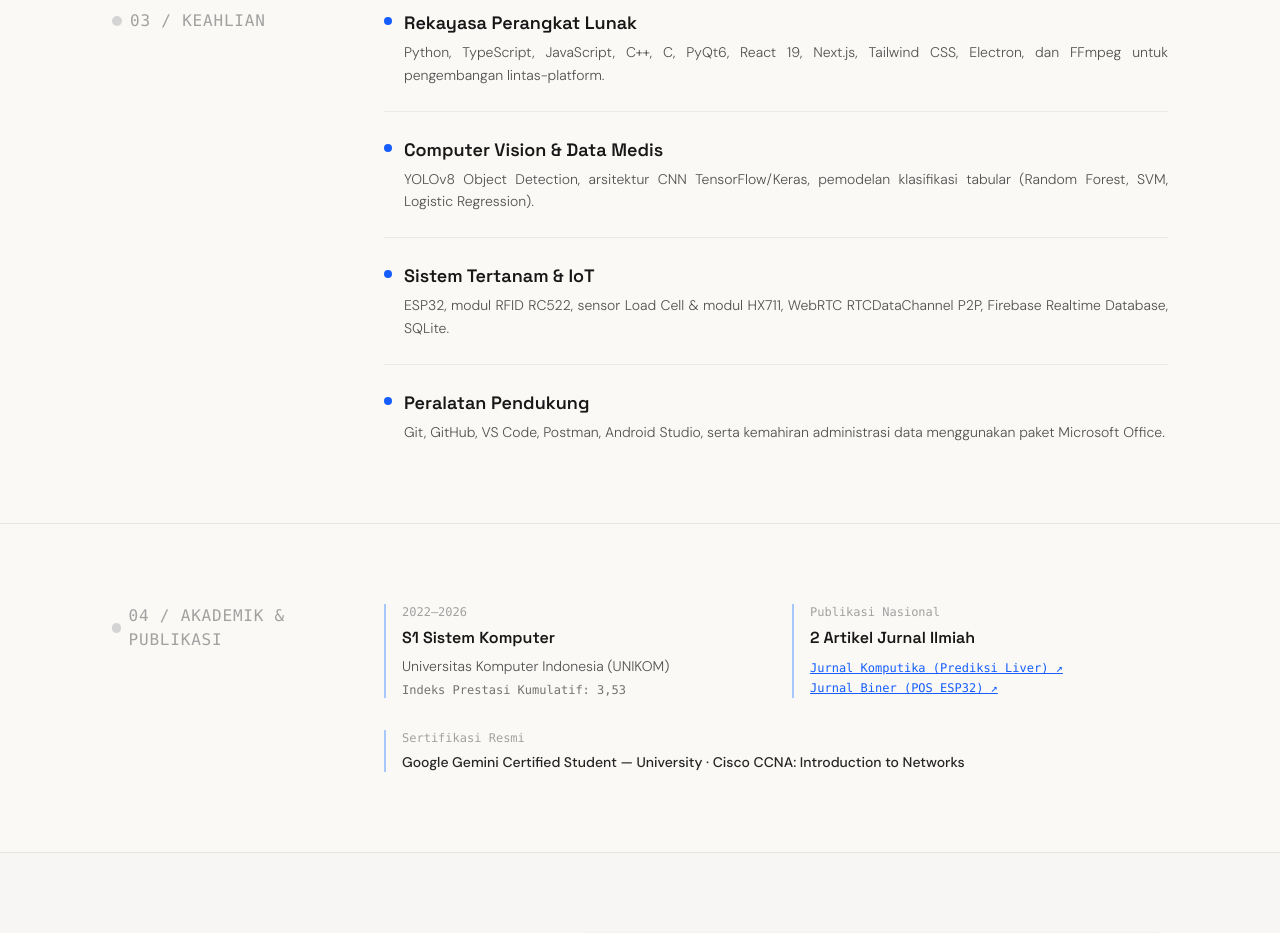
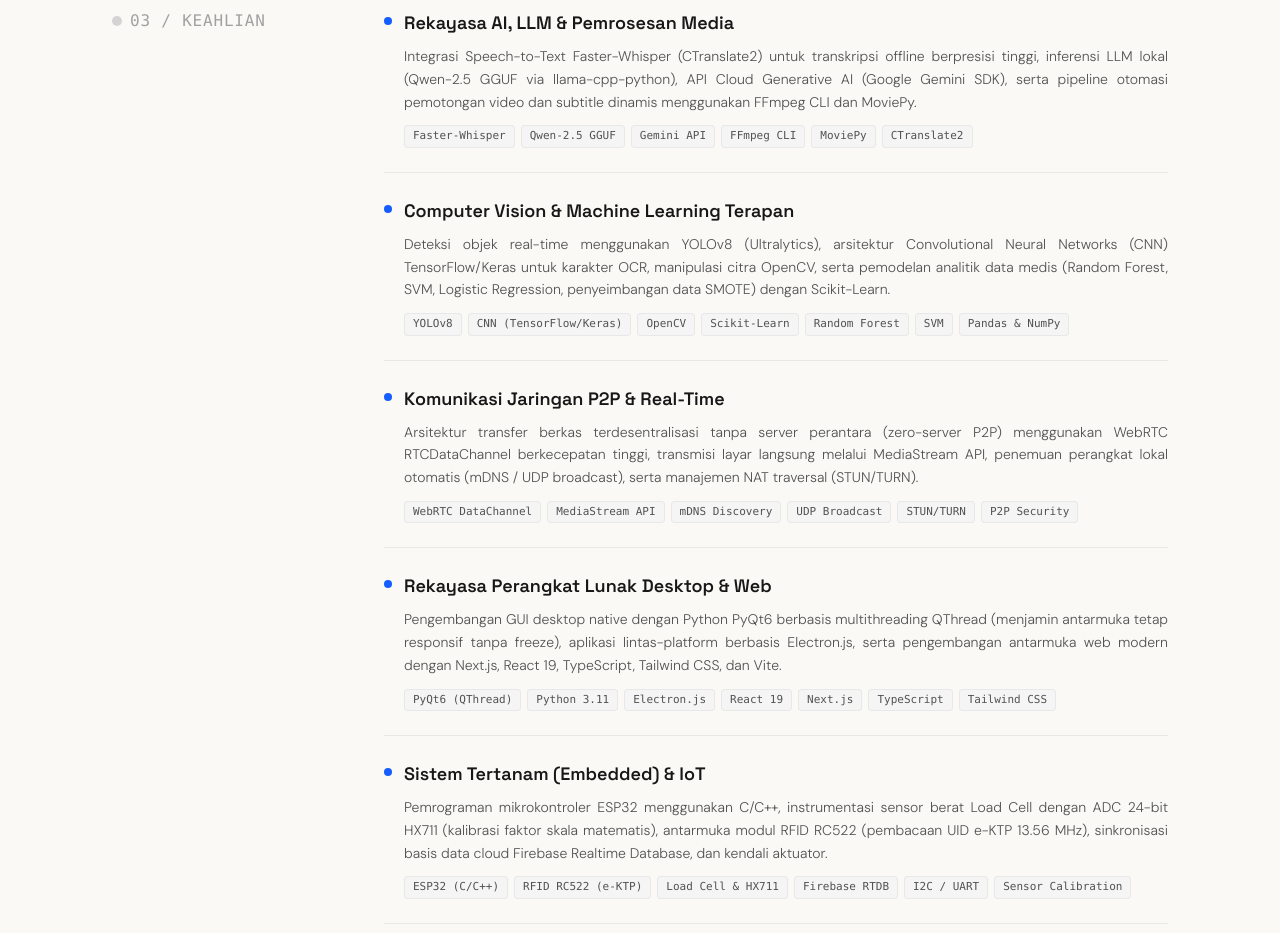
Before and after one commit to EdvanVPRoject/portofolio, a Next.js app: page / in a window 1280 px wide. Shown: the part 3760-4693 px from the top of the page. Built offline with nearby package versions, Linux system fonts and the light colour scheme.

Commit message:
feat: align skills section with all developed projects and add tech badge pills

```diff
--- a/src/app/page.tsx
+++ b/src/app/page.tsx
@@ -640,13 +640,20 @@ export default function PortfolioPage() {
                 <div className="pb-6">
                   <div className="flex items-start gap-3">
                     <span className="w-2 h-2 rounded-full bg-blue-600 dark:bg-blue-400 mt-2 shrink-0"></span>
-                    <div className="space-y-1 flex-1">
+                    <div className="space-y-2 flex-1">
                       <h3 className="font-heading font-semibold text-base sm:text-lg text-neutral-900 dark:text-white">
-                        Rekayasa Perangkat Lunak
+                        Rekayasa AI, LLM & Pemrosesan Media
                       </h3>
                       <p className="text-sm text-neutral-600 dark:text-neutral-400 font-light leading-relaxed text-justify">
-                        Python, TypeScript, JavaScript, C++, C, PyQt6, React 19, Next.js, Tailwind CSS, Electron, dan FFmpeg untuk pengembangan lintas-platform.
+                        Integrasi Speech-to-Text Faster-Whisper (CTranslate2) untuk transkripsi offline berpresisi tinggi, inferensi LLM lokal (Qwen-2.5 GGUF via llama-cpp-python), API Cloud Generative AI (Google Gemini SDK), serta pipeline otomasi pemotongan video dan subtitle dinamis menggunakan FFmpeg CLI dan MoviePy.
                       </p>
+                      <div className="flex flex-wrap gap-1.5 pt-1">
+                        {['Faster-Whisper', 'Qwen-2.5 GGUF', 'Gemini API', 'FFmpeg CLI', 'MoviePy', 'CTranslate2'].map((tag) => (
+                          <span key={tag} className="px-2 py-0.5 rounded text-[11px] font-mono bg-neutral-100 dark:bg-neutral-800/80 text-neutral-600 dark:text-neutral-300 border border-neutral-200/80 dark:border-neutral-700/60">
+                            {tag}
+                          </span>
+                        ))}
+                      </div>
                     </div>
                   </div>
                 </div>
@@ -654,13 +661,20 @@ export default function PortfolioPage() {
                 <div className="py-6">
                   <div className="flex items-start gap-3">
                     <span className="w-2 h-2 rounded-full bg-blue-600 dark:bg-blue-400 mt-2 shrink-0"></span>
-                    <div className="space-y-1 flex-1">
+                    <div className="space-y-2 flex-1">
                       <h3 className="font-heading font-semibold text-base sm:text-lg text-neutral-900 dark:text-white">
-                        Computer Vision & Data Medis
+                        Computer Vision & Machine Learning Terapan
                       </h3>
                       <p className="text-sm text-neutral-600 dark:text-neutral-400 font-light leading-relaxed text-justify">
-                        YOLOv8 Object Detection, arsitektur CNN TensorFlow/Keras, pemodelan klasifikasi tabular (Random Forest, SVM, Logistic Regression).
+                        Deteksi objek real-time menggunakan YOLOv8 (Ultralytics), arsitektur Convolutional Neural Networks (CNN) TensorFlow/Keras untuk karakter OCR, manipulasi citra OpenCV, serta pemodelan analitik data medis (Random Forest, SVM, Logistic Regression, penyeimbangan data SMOTE) dengan Scikit-Learn.
                       </p>
+                      <div className="flex flex-wrap gap-1.5 pt-1">
+                        {['YOLOv8', 'CNN (TensorFlow/Keras)', 'OpenCV', 'Scikit-Learn', 'Random Forest', 'SVM', 'Pandas & NumPy'].map((tag) => (
+                          <span key={tag} className="px-2 py-0.5 rounded text-[11px] font-mono bg-neutral-100 dark:bg-neutral-800/80 text-neutral-600 dark:text-neutral-300 border border-neutral-200/80 dark:border-neutral-700/60">
+                            {tag}
+                          </span>
+                        ))}
+                      </div>
                     </div>
                   </div>
                 </div>
@@ -668,13 +682,62 @@ export default function PortfolioPage() {
                 <div className="py-6">
                   <div className="flex items-start gap-3">
                     <span className="w-2 h-2 rounded-full bg-blue-600 dark:bg-blue-400 mt-2 shrink-0"></span>
-                    <div className="space-y-1 flex-1">
+                    <div className="space-y-2 flex-1">
                       <h3 className="font-heading font-semibold text-base sm:text-lg text-neutral-900 dark:text-white">
-                        Sistem Tertanam & IoT
+                        Komunikasi Jaringan P2P & Real-Time
                       </h3>
                       <p className="text-sm text-neutral-600 dark:text-neutral-400 font-light leading-relaxed text-justify">
-                        ESP32, modul RFID RC522, sensor Load Cell & modul HX711, WebRTC RTCDataChannel P2P, Firebase Realtime Database, SQLite.
+                        Arsitektur transfer berkas terdesentralisasi tanpa server perantara (zero-server P2P) menggunakan WebRTC RTCDataChannel berkecepatan tinggi, transmisi layar langsung melalui MediaStream API, penemuan perangkat lokal otomatis (mDNS / UDP broadcast), serta manajemen NAT traversal (STUN/TURN).
                       </p>
+                      <div className="flex flex-wrap gap-1.5 pt-1">
+                        {['WebRTC DataChannel', 'MediaStream API', 'mDNS Discovery', 'UDP Broadcast', 'STUN/TURN', 'P2P Security'].map((tag) => (
+                          <span key={tag} className="px-2 py-0.5 rounded text-[11px] font-mono bg-neutral-100 dark:bg-neutral-800/80 text-neutral-600 dark:text-neutral-300 border border-neutral-200/80 dark:border-neutral-700/60">
+                            {tag}
+                          </span>
+                        ))}
+                      </div>
+                    </div>
+                  </div>
+                </div>
+
+                <div className="py-6">
+                  <div className="flex items-start gap-3">
+                    <span className="w-2 h-2 rounded-full bg-blue-600 dark:bg-blue-400 mt-2 shrink-0"></span>
+                    <div className="space-y-2 flex-1">
+                      <h3 className="font-heading font-semibold text-base sm:text-lg text-neutral-900 dark:text-white">
+                        Rekayasa Perangkat Lunak Desktop & Web
+                      </h3>
+                      <p className="text-sm text-neutral-600 dark:text-neutral-400 font-light leading-relaxed text-justify">
+                        Pengembangan GUI desktop native dengan Python PyQt6 berbasis multithreading QThread (menjamin antarmuka tetap responsif tanpa freeze), aplikasi lintas-platform berbasis Electron.js, serta pengembangan antarmuka web modern dengan Next.js, React 19, TypeScript, Tailwind CSS, dan Vite.
+                      </p>
+                      <div className="flex flex-wrap gap-1.5 pt-1">
+                        {['PyQt6 (QThread)', 'Python 3.11', 'Electron.js', 'React 19', 'Next.js', 'TypeScript', 'Tailwind CSS'].map((tag) => (
+                          <span key={tag} className="px-2 py-0.5 rounded text-[11px] font-mono bg-neutral-100 dark:bg-neutral-800/80 text-neutral-600 dark:text-neutral-300 border border-neutral-200/80 dark:border-neutral-700/60">
+                            {tag}
+                          </span>
+                        ))}
+                      </div>
+                    </div>
+                  </div>
+                </div>
+
+                <div className="py-6">
+                  <div className="flex items-start gap-3">
+                    <span className="w-2 h-2 rounded-full bg-blue-600 dark:bg-blue-400 mt-2 shrink-0"></span>
+                    <div className="space-y-2 flex-1">
+                      <h3 className="font-heading font-semibold text-base sm:text-lg text-neutral-900 dark:text-white">
+                        Sistem Tertanam (Embedded) & IoT
+                      </h3>
+                      <p className="text-sm text-neutral-600 dark:text-neutral-400 font-light leading-relaxed text-justify">
+                        Pemrograman mikrokontroler ESP32 menggunakan C/C++, instrumentasi sensor berat Load Cell dengan ADC 24-bit HX711 (kalibrasi faktor skala matematis), antarmuka modul RFID RC522 (pembacaan UID e-KTP 13.56 MHz), sinkronisasi basis data cloud Firebase Realtime Database, dan kendali aktuator.
+                      </p>
+                      <div className="flex flex-wrap gap-1.5 pt-1">
+                        {['ESP32 (C/C++)', 'RFID RC522 (e-KTP)', 'Load Cell & HX711', 'Firebase RTDB', 'I2C / UART', 'Sensor Calibration'].map((tag) => (
+                          <span key={tag} className="px-2 py-0.5 rounded text-[11px] font-mono bg-neutral-100 dark:bg-neutral-800/80 text-neutral-600 dark:text-neutral-300 border border-neutral-200/80 dark:border-neutral-700/60">
+                            {tag}
+                          </span>
+                        ))}
+                      </div>
                     </div>
                   </div>
                 </div>
@@ -682,13 +745,20 @@ export default function PortfolioPage() {
                 <div className="pt-6">
                   <div className="flex items-start gap-3">
                     <span className="w-2 h-2 rounded-full bg-blue-600 dark:bg-blue-400 mt-2 shrink-0"></span>
-                    <div className="space-y-1 flex-1">
+                    <div className="space-y-2 flex-1">
                       <h3 className="font-heading font-semibold text-base sm:text-lg text-neutral-900 dark:text-white">
-                        Peralatan Pendukung
+                        Peralatan & Alur Kerja Pengembangan
                       </h3>
                       <p className="text-sm text-neutral-600 dark:text-neutral-400 font-light leading-relaxed text-justify">
-                        Git, GitHub, VS Code, Postman, Android Studio, serta kemahiran administrasi data menggunakan paket Microsoft Office.
+                        Kontrol versi Git, GitHub (Releases & CI/CD workflow), VS Code, Android Studio, Postman untuk pengujian API, Vercel deployment, manajemen basis data SQLite/MySQL, dan penyusunan dokumentasi teknis berstandar jurnal ilmiah nasional.
                       </p>
+                      <div className="flex flex-wrap gap-1.5 pt-1">
+                        {['Git & GitHub', 'VS Code', 'Postman', 'Vercel CI/CD', 'SQLite', 'Publikasi Ilmiah'].map((tag) => (
+                          <span key={tag} className="px-2 py-0.5 rounded text-[11px] font-mono bg-neutral-100 dark:bg-neutral-800/80 text-neutral-600 dark:text-neutral-300 border border-neutral-200/80 dark:border-neutral-700/60">
+                            {tag}
+                          </span>
+                        ))}
+                      </div>
                     </div>
                   </div>
                 </div>
```
